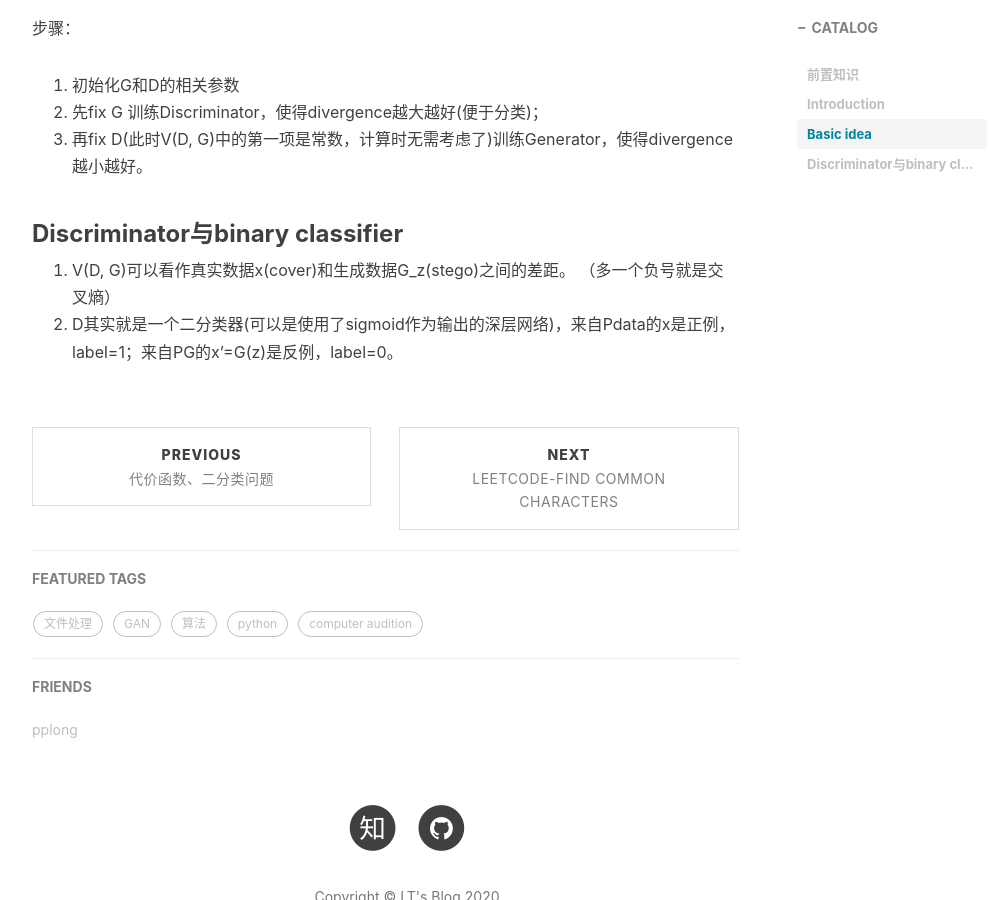
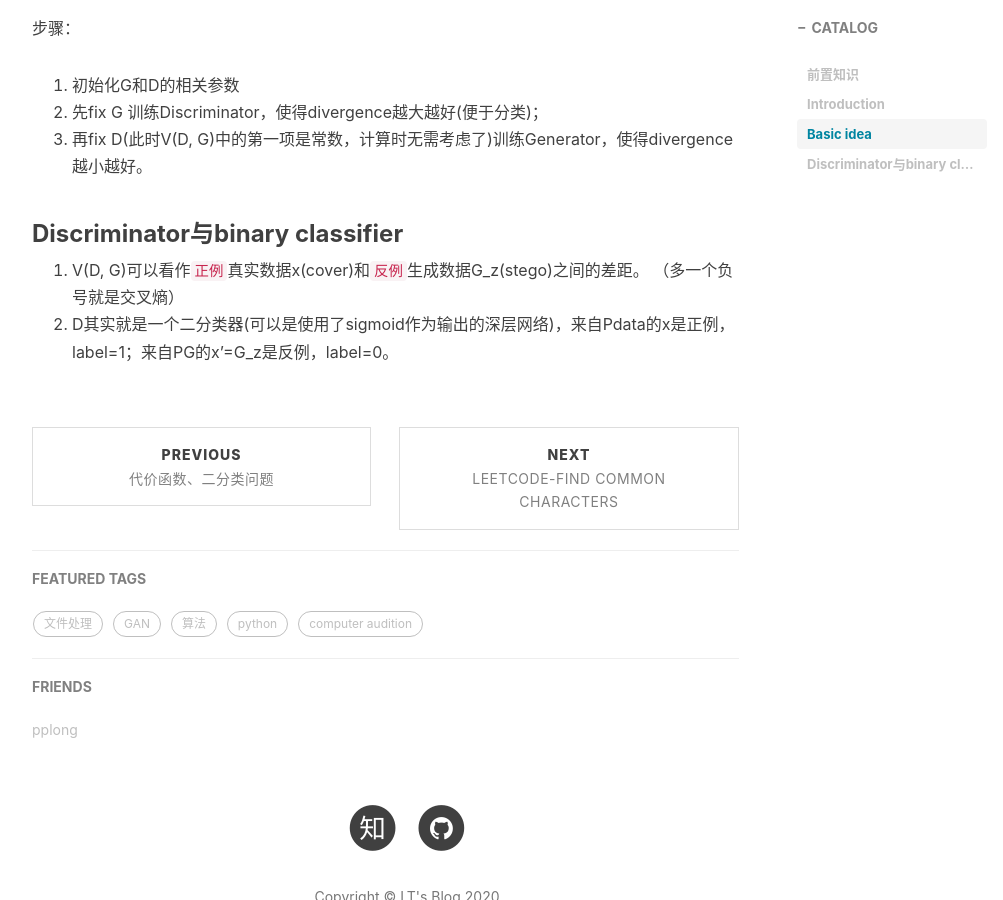
Before and after one commit to LeeeLiu/leeeliu.github.io, a Jekyll site: the page built from _posts/2019-05-27-GAN.md, in a window 1280 px wide and 900 px high, scrolled down 1460 px. Shown: the whole window, without its empty margins (233-1236 px from the left). Built offline with Jekyll 4.4.1, drawn with Linux system fonts in a browser that asks for light colours; nearby versions of some CDN libraries; formulas are drawn with MathJax 3; comment, search, counter and statistics services are not loaded.

Commit message:
Update 2019-05-27-GAN.md

```diff
--- a/_posts/2019-05-27-GAN.md
+++ b/_posts/2019-05-27-GAN.md
@@ -54,6 +54,6 @@ G^{*} &= \min _{G} D^{*} \\
 3. 再fix D(此时V(D, G)中的第一项是常数，计算时无需考虑了)训练Generator，使得divergence越小越好。
 
 ### Discriminator与binary classifier
-1. V(D, G)可以看作真实数据x(cover)和生成数据G_z(stego)之间的差距。
+1. V(D, G)可以看作`正例`真实数据x(cover)和`反例`生成数据G_z(stego)之间的差距。
 （多一个负号就是交叉熵）
-2. D其实就是一个二分类器(可以是使用了sigmoid作为输出的深层网络)，来自Pdata的x是正例，label=1；来自PG的x'=G(z)是反例，label=0。
+2. D其实就是一个二分类器(可以是使用了sigmoid作为输出的深层网络)，来自Pdata的x是正例，label=1；来自PG的x'=G_z是反例，label=0。
```
